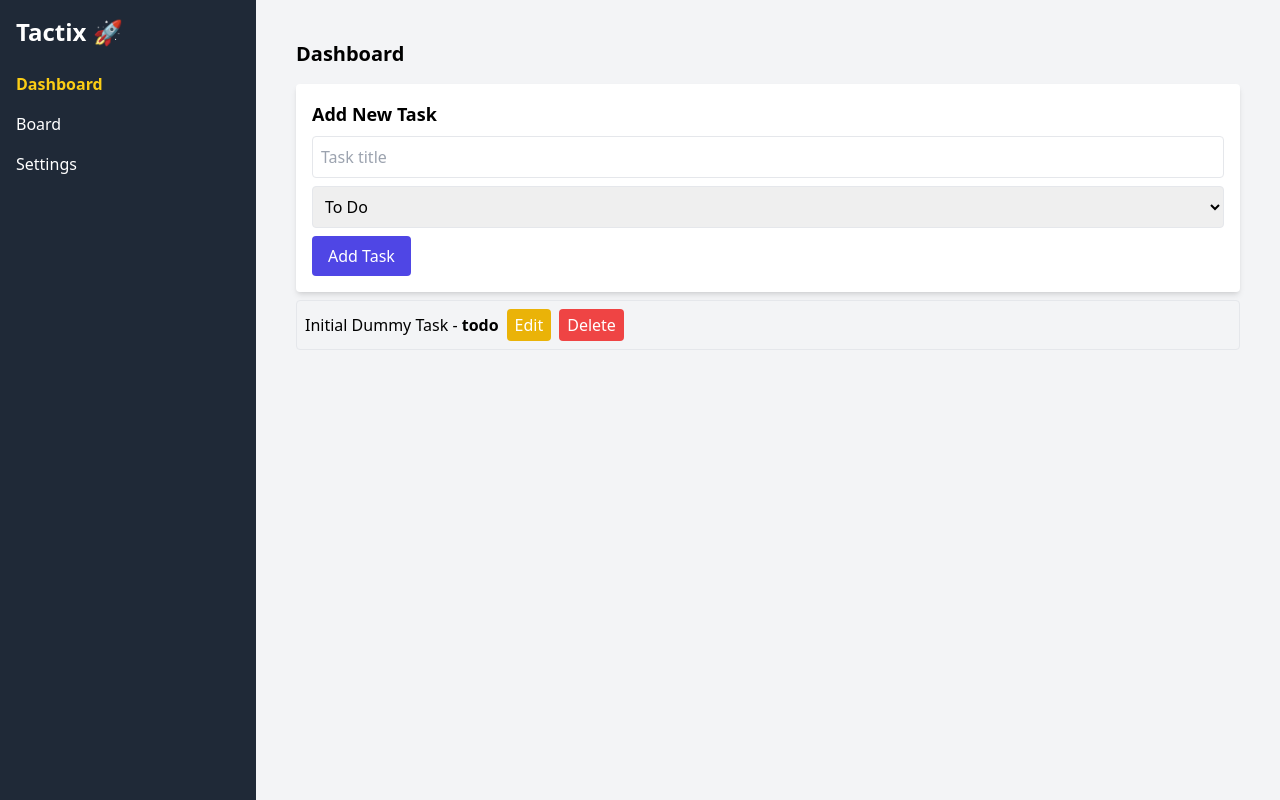
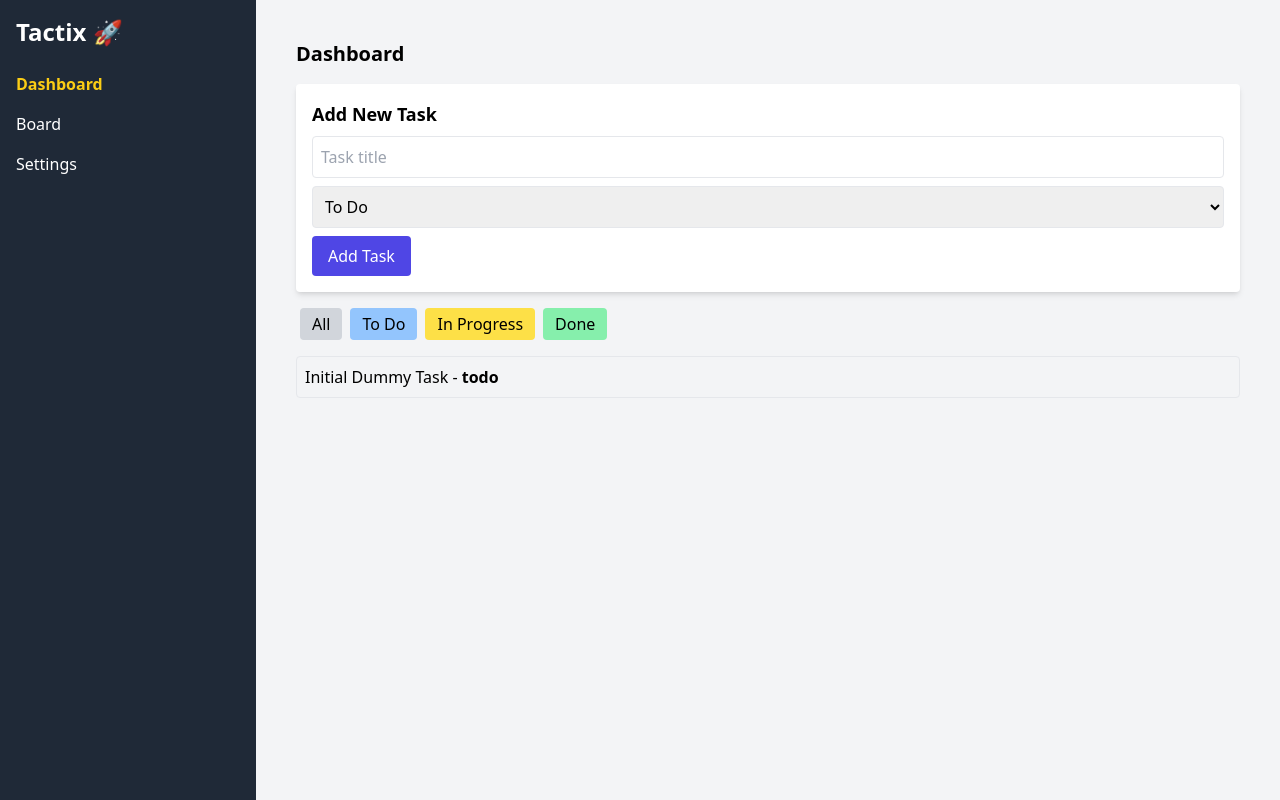
Before and after one commit to anusha2211/Tactix, a React (Create React App) app in the folder client/: page / in a window 1280 px wide. Built offline with nearby package versions, Linux system fonts and the light colour scheme.

Commit message:
feat: add task filtering by status (todo/inprogress/done)

```diff
--- a/client/src/pages/Dashboard.jsx
+++ b/client/src/pages/Dashboard.jsx
@@ -1,87 +1,43 @@
 import React, { useState } from 'react';
-import { useSelector, useDispatch } from 'react-redux';
-import { deleteTask, editTask } from '../features/tasks/taskSlice';
+import { useSelector } from 'react-redux';
 import TaskForm from '../components/TaskForm/TaskForm';
 
 const Dashboard = () => {
-  // Access task list from Redux global state
-  const tasks = useSelector((state) => state.tasks.tasks);
-  const dispatch = useDispatch();
+  const allTasks = useSelector((state) => state.tasks.tasks); // ← access the nested array
+  const [filter, setFilter] = useState('all');
 
-  // Local state for editing
-  const [editId, setEditId] = useState(null);
-  const [newTitle, setNewTitle] = useState('');
-  const [newStatus, setNewStatus] = useState('todo');
-
-  // When user clicks Edit
-  const handleEdit = (task) => {
-    setEditId(task.id);
-    setNewTitle(task.title);
-    setNewStatus(task.status);
-  };
-
-  // When user clicks Save
-  const handleSave = () => {
-    dispatch(editTask({ id: editId, title: newTitle, status: newStatus }));
-    setEditId(null);
-  };
-
-  // When user cancels editing
-  const handleCancel = () => {
-    setEditId(null);
-  };
+  // Filter logic
+  const filteredTasks = filter === 'all'
+    ? allTasks
+    : allTasks.filter((task) => task.status === filter);
 
   return (
     <div className="p-4">
       <h1 className="text-xl font-bold mb-4">Dashboard</h1>
 
-      {/* Task creation form */}
+      {/* Add New Task */}
       <TaskForm />
 
-      {/* Render list of tasks */}
-      {tasks.map((task) => (
-        <div key={task.id} className="border rounded p-2 my-2">
-          {editId === task.id ? (
-            <>
-              {/* Editable input */}
-              <input
-                value={newTitle}
-                onChange={(e) => setNewTitle(e.target.value)}
-                className="border p-1 rounded mr-2"
-              />
-              <select
-                value={newStatus}
-                onChange={(e) => setNewStatus(e.target.value)}
-                className="border p-1 rounded mr-2"
-              >
-                <option value="todo">To Do</option>
-                <option value="inprogress">In Progress</option>
-                <option value="done">Done</option>
-              </select>
-              <button onClick={handleSave} className="bg-green-500 text-white px-2 py-1 rounded mr-1">
-                Save
-              </button>
-              <button onClick={handleCancel} className="bg-gray-400 text-white px-2 py-1 rounded">
-                Cancel
-              </button>
-            </>
-          ) : (
-            <>
-              {task.title} - <strong>{task.status}</strong>
-              <button
-                onClick={() => handleEdit(task)}
-                className="bg-yellow-500 text-white px-2 py-1 rounded ml-2"
-              >
-                Edit
-              </button>
-              <button
-                onClick={() => dispatch(deleteTask(task.id))}
-                className="bg-red-500 text-white px-2 py-1 rounded ml-2"
-              >
-                Delete
-              </button>
-            </>
-          )}
+      {/* Filter Buttons */}
+      <div className="my-4">
+        <button onClick={() => setFilter('all')} className="px-3 py-1 mx-1 bg-gray-300 rounded">
+          All
+        </button>
+        <button onClick={() => setFilter('todo')} className="px-3 py-1 mx-1 bg-blue-300 rounded">
+          To Do
+        </button>
+        <button onClick={() => setFilter('inprogress')} className="px-3 py-1 mx-1 bg-yellow-300 rounded">
+          In Progress
+        </button>
+        <button onClick={() => setFilter('done')} className="px-3 py-1 mx-1 bg-green-300 rounded">
+          Done
+        </button>
+      </div>
+
+      {/* Display Filtered Tasks */}
+      {filteredTasks.map((task, index) => (
+        <div key={index} className="border rounded p-2 my-2">
+          {task.title} - <strong>{task.status}</strong>
         </div>
       ))}
     </div>
```
